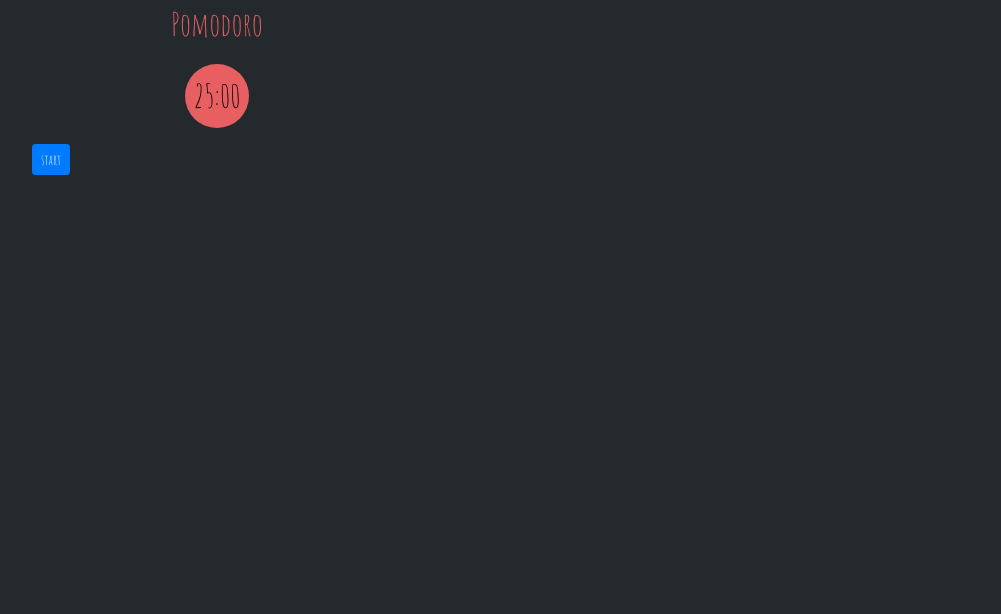
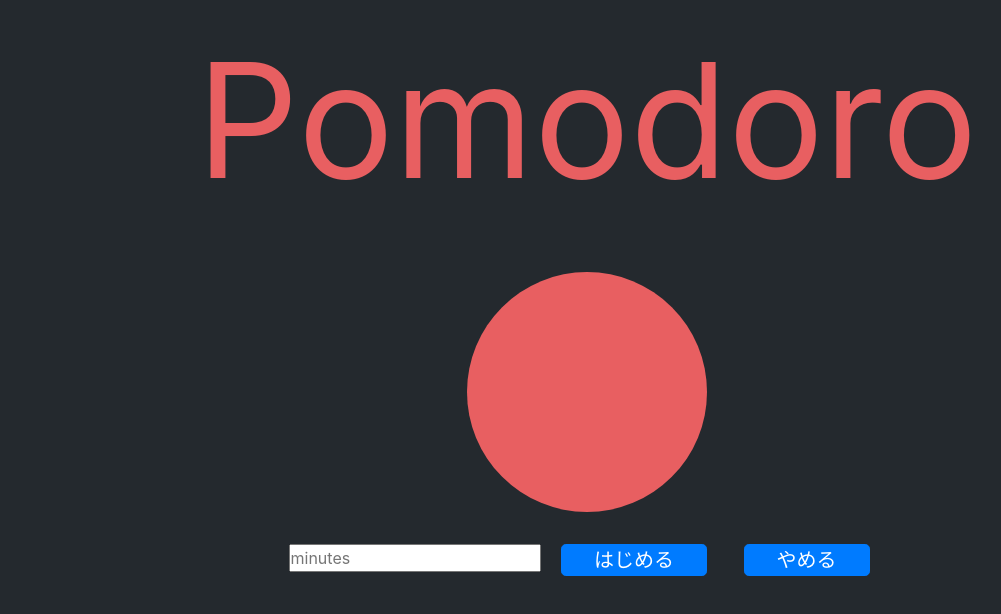
Before and after one commit to yohei88/pomodoro, a plain HTML site: page pomo.html in a window 1280 px wide. Shown: the whole page, without its empty margins (53-1054 px from the left). Drawn offline with nearby package versions, Linux system fonts and the light colour scheme.

Commit message:
finished timer but still a few bugs

```diff
--- a/main.js
+++ b/main.js
@@ -1 +1,53 @@
-console.log("aa");
+// function timer(seconds) {
+//   const now = Date.now();
+//   const then = now + seconds * 1000;
+//   displayTimeleft(seconds);
+
+//   countdown = setInterval(() => {
+//     const secondsLeft = Math.round((then - Date.now()) / 1000);
+
+//     if (secondsLeft <= 0) {
+//       clearInterval(countdown);
+//       return;
+//     }
+
+//     displayTimeleft(secondsLeft);
+//   }, 1000);
+// }
+
+// function displayTimeleft(seconds) {
+//   const minutes = Math.floor(seconds / 60);
+//   const remainderSeconds = seconds % 60;
+//   const display = `${minutes}:${remainderSeconds}`;
+//   console.log(display);
+
+//   document.querySelector("#timer").innerHTML.value = display;
+// }
+
+// document.getElementById("timer").innerHTML = setTimer;
+
+document.querySelector("#startButton").addEventListener("click", () => {
+  const settedTime = document.querySelector("#minutes").value * 60 * 1000;
+  const oldTime = Date.now();
+
+  const timerId = setInterval(() => {
+    const currentTime = Date.now();
+    const diff = currentTime - oldTime;
+
+    const remainderMSec = settedTime - diff;
+
+    const seconds = Math.ceil((remainderMSec / 1000) % 60);
+
+    const min = Math.floor(remainderMSec / 1000 / 60);
+
+    let display = `${min}:${seconds < 10 ? "0" : ""}${seconds}`;
+
+    if (remainderMSec <= 0) {
+      clearInterval(timerId);
+
+      display = "0";
+    }
+
+    document.querySelector("#timer").innerHTML = display;
+  }, 1000);
+});
--- a/pomo.html
+++ b/pomo.html
@@ -1,5 +1,5 @@
 <!DOCTYPE html>
-<html lang="en">
+<html lang="ja">
   <head>
     <meta charset="UTF-8" />
     <meta name="viewport" content="width=device-width, initial-scale=1.0" />
@@ -12,16 +12,31 @@
     />
     <link href="https://fonts.googleapis.com/css?family=Amatic+SC:400,700&display=swap" rel="stylesheet">
     <link rel="stylesheet" href="./stylesheet.css"></link>
+    <script
+  src="https://code.jquery.com/jquery-3.4.1.slim.js"
+  integrity="sha256-BTlTdQO9/fascB1drekrDVkaKd9PkwBymMlHOiG+qLI="
+  crossorigin="anonymous"></script>
     <title>Document</title>
   </head>
   <body>
     <div id="main">
-      <div class="container">
-        <div class="box col-md-4 text-center">
+      <div class="container text-center">
+        <div class="box">
           Pomodoro
-          <p class="circle">25:00</p>
+          <p class="circle" id="timer" class="display"></p>
         </div>
-        <button type="button" class="start btn btn-primary btn-sm">start
+            <input type="number" id="minutes" placeholder="minutes">
+
+
+
+            <!-- <button type="button" class="start btn btn-primary btn-lg" value="1" onclick="check(this)">はじめる</button>
+            <button type="button" class="stop btn btn-primary btn-lg" value="0" onclick="check(this)">やめる</button> -->
+
+
+            <button id="startButton" type="button" class="start btn btn-primary btn-lg">はじめる</button>
+            <button id="stopButton" type="button" class="start btn btn-primary btn-lg">やめる</button>
+
+
       </div>
     </div>
     <script src="main.js"></script>
--- a/stylesheet.css
+++ b/stylesheet.css
@@ -1,24 +1,32 @@
+* {
+  margin: 0;
+  padding: 0;
+  box-sizing: border-box;
+  /* font-family: Amatic SC; */
+}
+
 body {
-  background-color: #24292e;
+  background: #24292e;
 }
 
 .box {
   color: #e85f61;
-  font-family: Amatic SC;
-  font-size: 2rem;
+  font-size: 10rem;
 }
 
 .circle {
-  width: 4rem;
-  height: 4rem;
+  width: 15rem;
+  height: 15rem;
   border-radius: 50%;
   color: black;
+  font-size: 8rem;
   background: #e85f61;
-  margin: 1rem auto;
+  margin: 2rem auto;
   text-align: center;
-  line-height: 4rem;
+  line-height: 15rem;
 }
 
-.start {
-  font-family: Amatic SC;
+.btn {
+  padding: 0rem 2rem;
+  margin: 0rem 1rem;
 }
```
